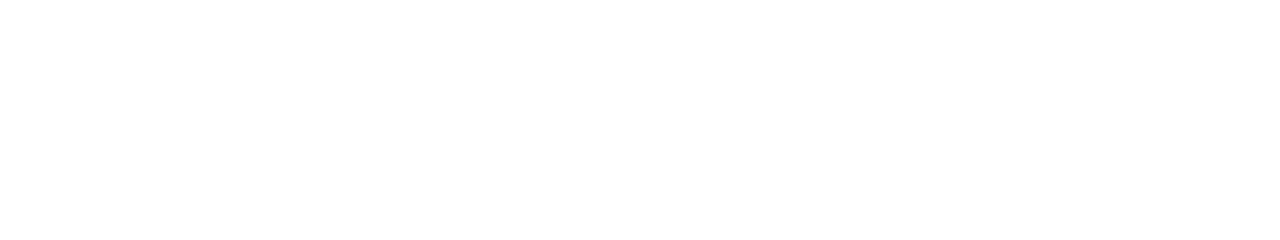
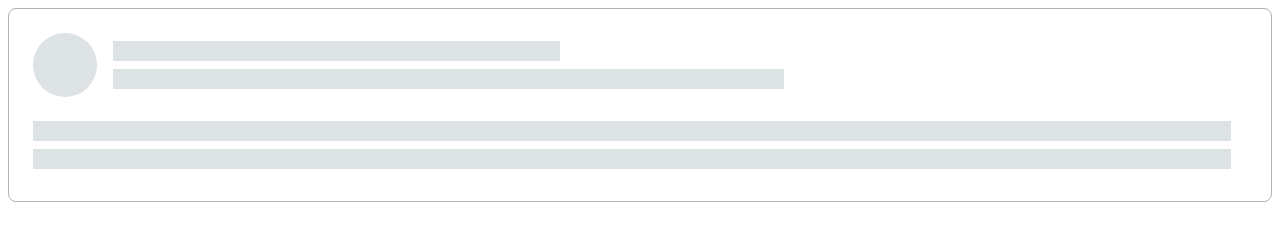
Before and after one commit to js-tasks-ru/htmlcss-20220210_koavlevroman, a website: page 04-lection2/02-skeleton/index.html in a window 1280 px wide. Drawn offline with Linux system fonts and the light colour scheme.

Commit message:
04 - Лекция 2. Компонент "Скелетон"

```diff
--- a/04-lection2/02-skeleton/index.html
+++ b/04-lection2/02-skeleton/index.html
@@ -6,6 +6,16 @@
         <link rel="stylesheet" href="./skeleton.css">
     </head>
     <body>
-
+    <div class="skeleton">
+        <div class="skeleton__logo-wrapper">
+            <div class="skeleton__logo"></div>
+            <div class="skeleton__description">
+                <div class="skeleton__animated-block skeleton__animated-block_short"></div>
+                <div class="skeleton__animated-block skeleton__animated-block_normal"></div>
+            </div>
+        </div>
+        <div class="skeleton__animated-block skeleton__animated-block_long"></div>
+        <div class="skeleton__animated-block skeleton__animated-block_long"></div>
+    </div>
     </body>
 </html>
--- a/04-lection2/02-skeleton/skeleton.css
+++ b/04-lection2/02-skeleton/skeleton.css
@@ -0,0 +1,46 @@
+.skeleton {
+    padding: 24px 40px 24px 24px;
+    border: 1px solid var(--grey-3);
+    border-radius: 8px;
+}
+
+.skeleton__logo-wrapper {
+    display: flex;
+    flex-flow: row nowrap;
+    align-items: center;
+    margin-bottom: 24px;
+}
+
+.skeleton__logo {
+    width: 64px;
+    height: 64px;
+    border-radius: 50%;
+    margin-right: 16px;
+    background-color: var(--grey-2);
+}
+
+.skeleton__animated-block {
+    height: 20px;
+    margin-bottom: 8px;
+    background-color: var(--grey-2);
+}
+
+.skeleton__animated-block_short {
+    width: 40%;
+}
+
+.skeleton__animated-block_normal {
+    width: 60%;
+}
+
+.skeleton__animated-block_long {
+    width: 100%;
+}
+
+.skeleton__description {
+    flex: 1;
+}
+
+.skeleton__description .skeleton__animated-block:last-child {
+    margin-bottom: 0;
+}
```
